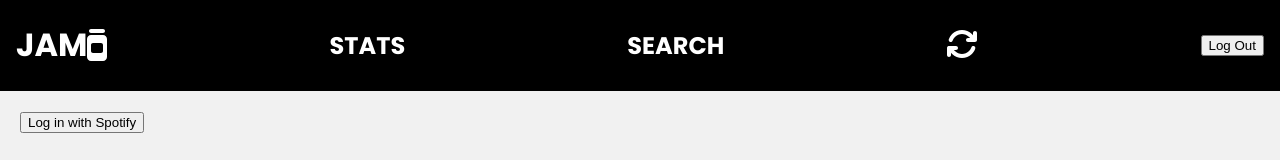
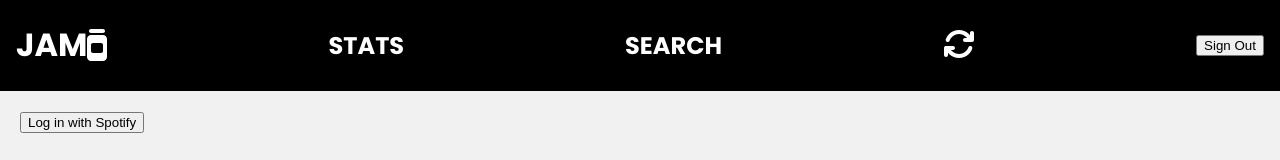
Before and after one commit to JensonW7/jam, a React (Create React App) app in the folder client/: page / in a window 1280 px wide. Shown: the top 160 px of the page. Built offline with nearby package versions, Linux system fonts and the light colour scheme; a web font is replaced by a local one.

Commit message:
updated sign-out functionality using React Context
still need to make it so when clicking log-in, it actually redirects to Spotify again instead of going straight (remembers this information somehow...? cookies? not sure)

```diff
--- a/client/src/components/Logout.js
+++ /dev/null
@@ -1,13 +0,0 @@
-const logout = () => {
-    // clear user token logic here by removing access token from local storage
-    // issue: we used react context...?
-    // localStorage.removeItem('access_token');
-
-    // Redirect to Spotify logout page
-    window.location.href = 'https://www.spotify.com/logout/';
-
-    // Redirect to home page
-    // window.location.href = '/'; // Redirect to your home page
-};
-
-export default logout;
--- a/client/src/components/Navbar.js
+++ b/client/src/components/Navbar.js
@@ -2,10 +2,11 @@ import { Link } from "react-router-dom"
 import { FontAwesomeIcon } from '@fortawesome/react-fontawesome'
 import { faJar } from '@fortawesome/free-solid-svg-icons';
 import { faArrowsRotate } from '@fortawesome/free-solid-svg-icons';
-import logout from './Logout';
+import useLogout from '../hooks/useLogout';
 
 import './styles/navbar.css'
 const Navbar = () => {
+    const logout = useLogout();
 
     return (
         <header>
@@ -19,9 +20,7 @@ const Navbar = () => {
                 <Link to="http://localhost:4000/spotify/login">
                     <FontAwesomeIcon icon={faArrowsRotate} style={{color: "#ffffff",}} size='2x'/>
                 </Link>
-                <button onClick={logout} className="logout-button">
-                    Log Out
-                </button>
+                <button onClick={logout}>Sign Out</button>
             </div>
         </header>
     )
--- a/client/src/contexts/userContext.js
+++ b/client/src/contexts/userContext.js
@@ -14,6 +14,11 @@ export const userReducer = (currentUser, action) => {
                 username: currentUser.username,
                 accessToken: action.payload
             }
+        case 'CLEAR_ACCESSTOKEN':
+            return {
+                 username: currentUser.username,
+                 accessToken: null
+            };
         default:
             return currentUser
     }
--- /dev/null
+++ b/client/src/hooks/useLogout.js
@@ -0,0 +1,19 @@
+// useLogout.js
+import { useContext } from "react";
+import { useUserContext } from './useUserContext';
+
+const useLogout = () => {
+    const { dispatch } = useUserContext();
+
+    const logout = () => {
+        // Dispatch action to clear access token
+        dispatch({ type: 'CLEAR_ACCESSTOKEN' });
+
+        // Redirect to home page
+        window.location.href = '/'; // Assuming '/' is your home page URL
+    };
+
+    return logout;
+};
+
+export default useLogout;
```
